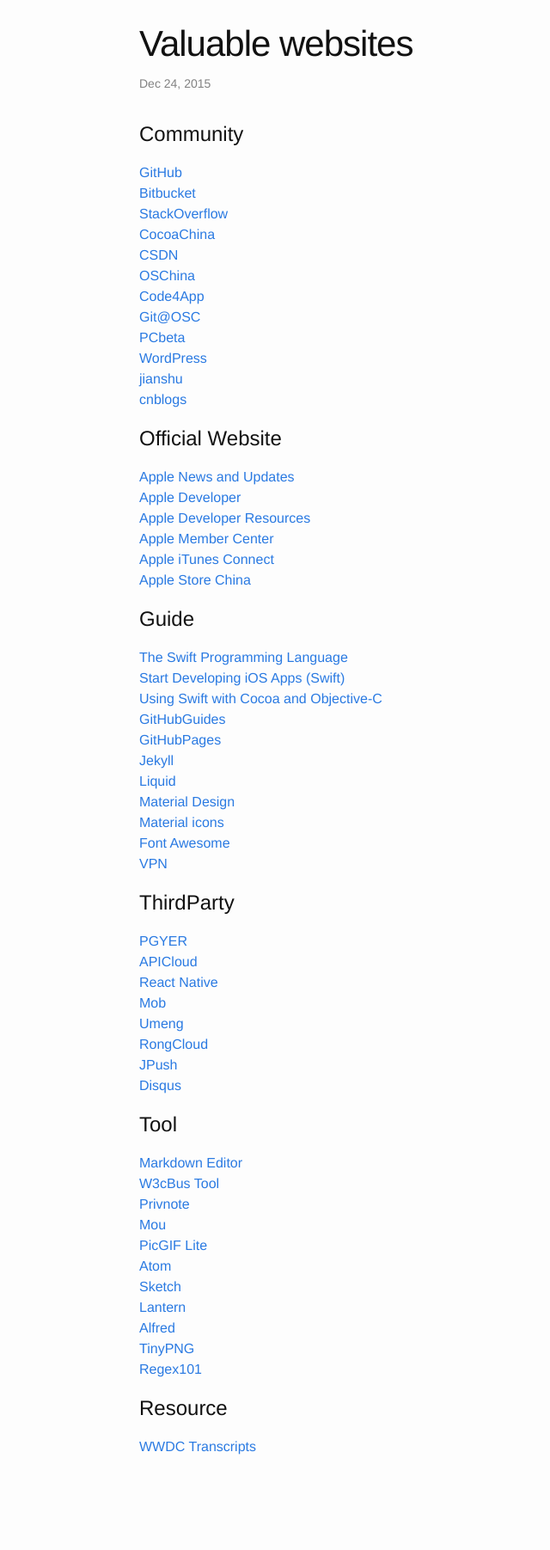
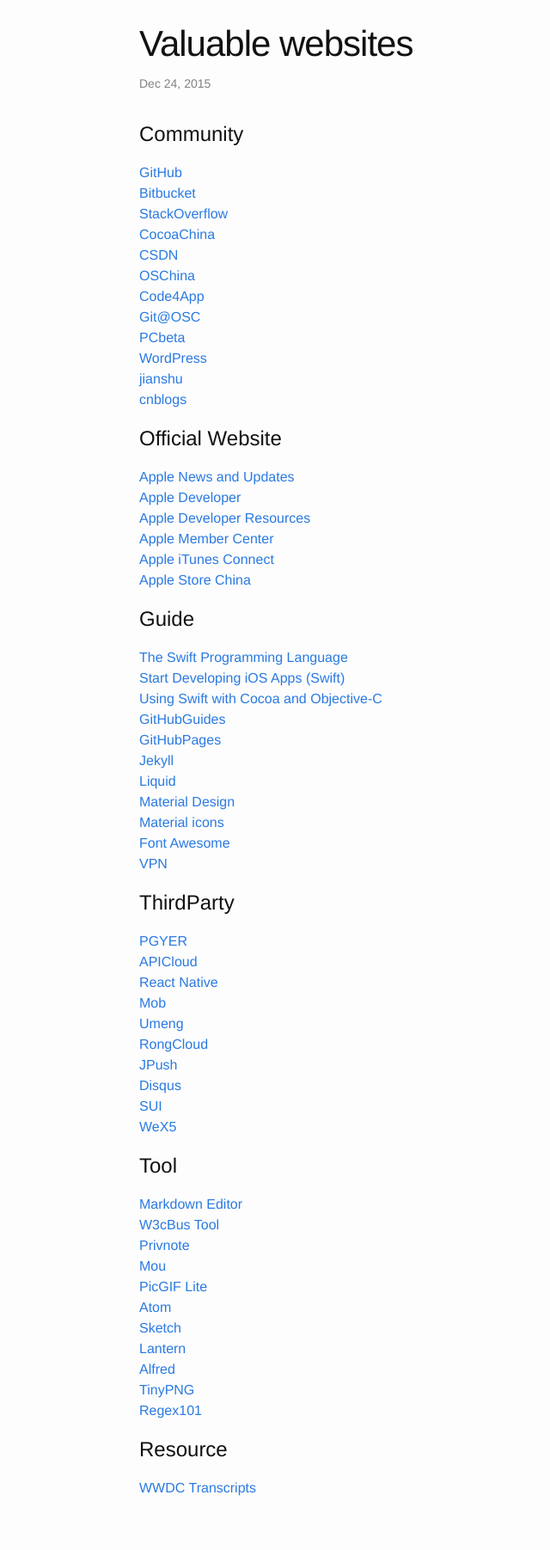
Before and after one commit to GeekRRK/GeekRRK.github.io, a Jekyll site: the page built from _posts/2015-12-24-Valuable websites.md, in a window 1280 px wide. Shown: the whole page at 86% size, without its empty margins (108-748 px from the left). Built offline with Jekyll 4.4.1, drawn with Linux system fonts in a browser that asks for light colours; before the commit the page ends 1755 px from its top, so only the background shows below that.

Commit message:
Update 2015-12-24-Valuable websites.md

```diff
--- a/_posts/2015-12-24-Valuable websites.md
+++ b/_posts/2015-12-24-Valuable websites.md
@@ -47,6 +47,8 @@
 [RongCloud](http://rongcloud.cn)
 [JPush](https://www.jpush.cn)
 [Disqus](https://disqus.com)
+[SUI](http://m.sui.taobao.org)
+[WeX5](http://www.wex5.com)
 
 # Tool
 [Markdown Editor](https://www.zybuluo.com/mdeditor)
```
